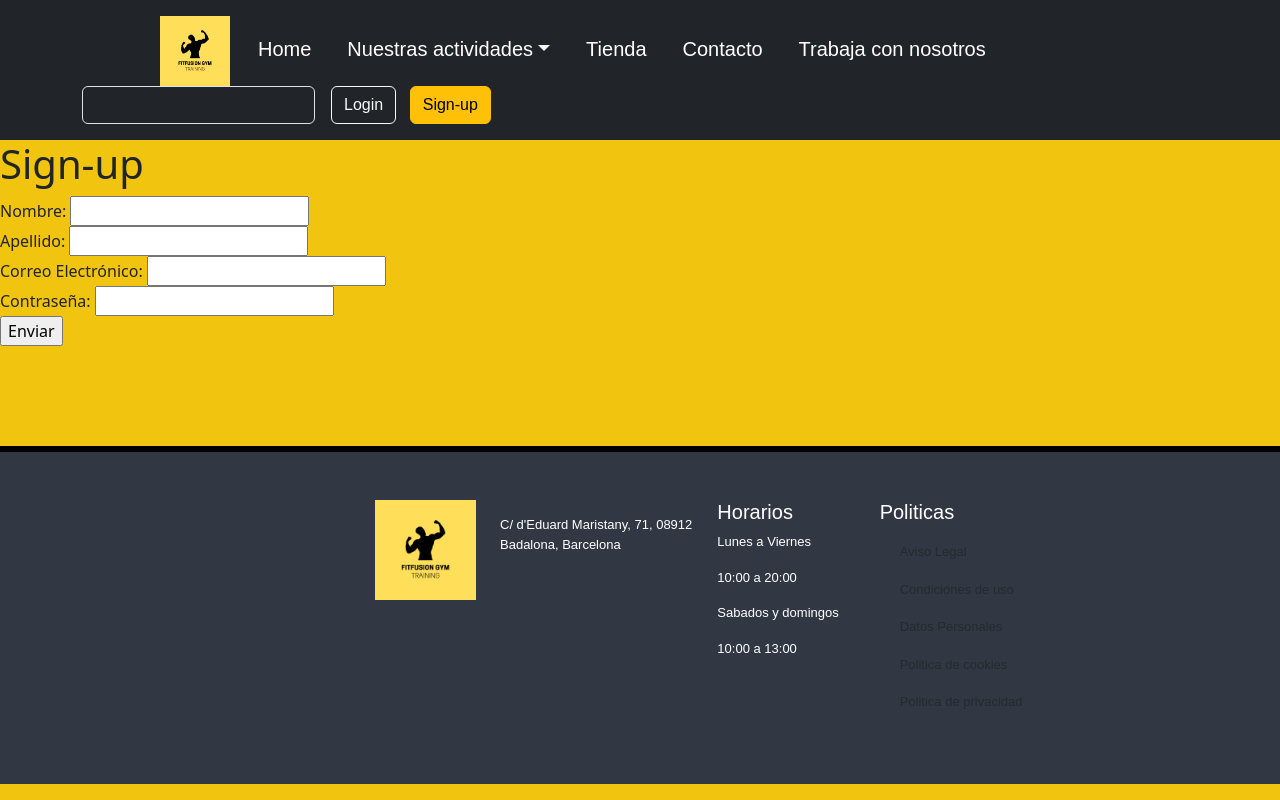
After one commit to bryan2134/Proyecto-DAW, a PHP site: page /signup.php in a window 1280 px wide. The commit adds this page. Run offline with PHP 8.4, Linux system fonts and the light colour scheme; a stand-in replaces the project's code that opens the database connection; some web fonts are replaced.

Commit message:
Add files via upload

```diff
--- a/Proyecto-arnau/Web/contacto.html
+++ b/Proyecto-arnau/Web/contacto.html
@@ -53,7 +53,7 @@
 
         <div class="text-end">
           <a href="login.html"><button type="button" class="btn btn-outline-light me-2">Login</button></a>
-          <a href="signup.html"><button type="button" class="btn btn-warning">Sign-up</button></a>
+          <a href="signup.php"><button type="button" class="btn btn-warning">Sign-up</button></a>
         </div>
       </div>
     </div>
@@ -71,7 +71,7 @@
 			<svg class="bd-placeholder-img" width="100%" height="570px" aria-hidden="true" preserveAspectRatio="xMidYMid slice" focusable="false"><rect width="100%" height="100%" fill="var(--bs-secondary-color)"/></svg>
 			<div class="container">
 			<div class="carousel-caption text-start">
-				<p><a class="btn btn-lg btn-primary" href="signup.html">UNETE!</a></p>
+				<p><a class="btn btn-lg btn-primary" href="signup.php">UNETE!</a></p>
 
 			</div>
 			</div>
--- a/Proyecto-arnau/Web/jiujitsu.html
+++ b/Proyecto-arnau/Web/jiujitsu.html
@@ -53,7 +53,7 @@
 
         <div class="text-end">
           <a href="login.html"><button type="button" class="btn btn-outline-light me-2">Login</button></a>
-          <a href="signup.html"><button type="button" class="btn btn-warning">Sign-up</button></a>
+          <a href="signup.php"><button type="button" class="btn btn-warning">Sign-up</button></a>
         </div>
       </div>
     </div>
@@ -71,7 +71,7 @@
 			<svg class="bd-placeholder-img" width="100%" height="570px" aria-hidden="true" preserveAspectRatio="xMidYMid slice" focusable="false"><rect width="100%" height="100%" fill="var(--bs-secondary-color)"/></svg>
 			<div class="container">
 			<div class="carousel-caption text-start">
-				<p><a class="btn btn-lg btn-primary" href="signup.html">UNETE!</a></p>
+				<p><a class="btn btn-lg btn-primary" href="signup.php">UNETE!</a></p>
 
 			</div>
 			</div>
--- a/Proyecto-arnau/Web/kickboxing.html
+++ b/Proyecto-arnau/Web/kickboxing.html
@@ -53,7 +53,7 @@
 
         <div class="text-end">
           <a href="login.html"><button type="button" class="btn btn-outline-light me-2">Login</button></a>
-          <a href="signup.html"><button type="button" class="btn btn-warning">Sign-up</button></a>
+          <a href="signup.php"><button type="button" class="btn btn-warning">Sign-up</button></a>
         </div>
       </div>
     </div>
@@ -71,7 +71,7 @@
 			<svg class="bd-placeholder-img" width="100%" height="570px" aria-hidden="true" preserveAspectRatio="xMidYMid slice" focusable="false"><rect width="100%" height="100%" fill="var(--bs-secondary-color)"/></svg>
 			<div class="container">
 			<div class="carousel-caption text-start">
-				<p><a class="btn btn-lg btn-primary" href="signup.html">UNETE!</a></p>
+				<p><a class="btn btn-lg btn-primary" href="signup.php">UNETE!</a></p>
 
 			</div>
 			</div>
--- a/Proyecto-arnau/Web/mma.html
+++ b/Proyecto-arnau/Web/mma.html
@@ -53,7 +53,7 @@
 
         <div class="text-end">
           <a href="login.html"><button type="button" class="btn btn-outline-light me-2">Login</button></a>
-          <a href="signup.html"><button type="button" class="btn btn-warning">Sign-up</button></a>
+          <a href="signup.php"><button type="button" class="btn btn-warning">Sign-up</button></a>
         </div>
       </div>
     </div>
@@ -71,7 +71,7 @@
 			<svg class="bd-placeholder-img" width="100%" height="570px" aria-hidden="true" preserveAspectRatio="xMidYMid slice" focusable="false"><rect width="100%" height="100%" fill="var(--bs-secondary-color)"/></svg>
 			<div class="container">
 			<div class="carousel-caption text-start">
-				<p><a class="btn btn-lg btn-primary" href="signup.html">UNETE!</a></p>
+				<p><a class="btn btn-lg btn-primary" href="signup.php">UNETE!</a></p>
 
 			</div>
 			</div>
--- a/Proyecto-arnau/Web/muaythai.html
+++ b/Proyecto-arnau/Web/muaythai.html
@@ -53,7 +53,7 @@
 
         <div class="text-end">
           <a href="login.html"><button type="button" class="btn btn-outline-light me-2">Login</button></a>
-          <a href="signup.html"><button type="button" class="btn btn-warning">Sign-up</button></a>
+          <a href="signup.php"><button type="button" class="btn btn-warning">Sign-up</button></a>
         </div>
       </div>
     </div>
@@ -71,7 +71,7 @@
 			<svg class="bd-placeholder-img" width="100%" height="570px" aria-hidden="true" preserveAspectRatio="xMidYMid slice" focusable="false"><rect width="100%" height="100%" fill="var(--bs-secondary-color)"/></svg>
 			<div class="container">
 			<div class="carousel-caption text-start">
-				<p><a class="btn btn-lg btn-primary" href="signup.html">UNETE!</a></p>
+				<p><a class="btn btn-lg btn-primary" href="signup.php">UNETE!</a></p>
 
 			</div>
 			</div>
--- /dev/null
+++ b/Proyecto-arnau/Web/registro.php
@@ -0,0 +1,37 @@
+<?php
+include("conexion.php");
+
+if(isset($_POST['registrarse'])){
+    if(
+        strlen($_POST['nombre']) >= 1 &&
+        strlen($_POST['apellido']) >= 1 &&
+        strlen($_POST['correo']) >= 1 &&
+        strlen($_POST['contrasena']) >= 1
+    ){
+        $name = trim($_POST['nombre']);
+        $apellido = trim($_POST['apellido']);
+        $email = trim($_POST['correo']);
+        $contrasena = trim($_POST['contrasena']);
+
+        // encriptar la contraeña
+        $hashed_password = password_hash($contrasena, PASSWORD_DEFAULT);
+
+        // Preparamos y ejecutamos el insert statement usando prepare statements
+        $consulta = "INSERT INTO User(Nombre, Apellido, Correo, Contraseña) VALUES (?, ?, ?, ?)";
+
+        $stmt = $mysqli->prepare($consulta);
+        $stmt->bind_param("ssss", $name, $apellido, $email, $hashed_password);
+        $stmt->execute();
+
+        if($stmt->affected_rows > 0){
+            echo '<h3 class="success">Tu registro se ha completado</h3>';
+        } else {
+            echo '<h3 class="error">Ocurrió un error</h3>';
+        }
+
+        $stmt->close();
+    } else {
+        echo '<h3 class="error">Llena todos los campos</h3>';
+    }
+}
+?>
--- /dev/null
+++ b/Proyecto-arnau/Web/signup.php
@@ -0,0 +1,114 @@
+
+<!DOCTYPE html>
+<html>
+<head>
+	<!-- Responsive -->
+	<meta name="viewport" content="width=device-width, initial-scale=1, minimum-scale=1,
+	maximum-scale=1.20">
+	<title>FitFusion Gym</title>
+
+	<!-- CSS -->
+	<link rel="stylesheet" href="CSS/EstiloInicio.css" type="text/css"/>
+
+	<!-- Favicon -->
+	<link rel="icon" type="image/png" sizes="16x16"  href="images/favicon.png">
+	<link href="https://cdn.jsdelivr.net/npm/bootstrap@5.3.2/dist/css/bootstrap.min.css" rel="stylesheet" integrity="sha384-T3c6CoIi6uLrA9TneNEoa7RxnatzjcDSCmG1MXxSR1GAsXEV/Dwwykc2MPK8M2HN" crossorigin="anonymous">
+	<script src="https://cdn.jsdelivr.net/npm/bootstrap@5.3.2/dist/js/bootstrap.bundle.min.js" integrity="sha384-C6RzsynM9kWDrMNeT87bh95OGNyZPhcTNXj1NW7RuBCsyN/o0jlpcV8Qyq46cDfL" crossorigin="anonymous"></script>
+</head>
+<body>
+
+<div class="b-example-divider"></div>
+
+  <header class="p-3 text-bg-dark">
+    <div class="container">
+      <div class="d-flex flex-wrap align-items-center justify-content-center justify-content-lg-start">
+        <a href="/" class="d-flex align-items-center mb-2 mb-lg-0 text-white text-decoration-none">
+          <svg class="bi me-2" width="40" height="32" role="img" aria-label="Bootstrap"><use xlink:href="#bootstrap"/></svg>
+        </a>
+
+        <ul class="nav col-12 col-lg-auto me-lg-auto mb-2 justify-content-center mb-md-0">
+			<img class="ManIni" src="images/logo.png">
+          <li><a href="index.html" class="nav-link px-2 text-white">Home</a></li>
+          <li class="nav-item dropdown">
+            <a href="contacto.html" class="nav-link px-2 text-white dropdown-toggle" data-bs-toggle="dropdown" role="button" aria-expanded="false">Nuestras actividades</a>
+            <ul class="dropdown-menu" style="background-color: #313844;">
+                <li><a href="boxeo.html" class="dropdown-item">Boxeo</a></li>
+                <li><a href="kickboxing.html" class="dropdown-item">Kick Boxing</a></li>
+                <li><a href="muaythai.html" class="dropdown-item">Muay Thai</a></li>
+                <li><a href="jiujitsu.html" class="dropdown-item">Jiu Jitsu</a></li>
+                <li><a href="taekwondo.html" class="dropdown-item">Taekwondo</a></li>
+                <li><a href="mma.html" class="dropdown-item">MMA</a></li>
+            </ul>
+        </li>
+			<li><a href="tienda.html" class="nav-link px-2 text-white">Tienda</a></li>
+          <li><a href="contacto.html" class="nav-link px-2 text-white">Contacto</a></li>
+          <li><a href="trabajaconnosotros.html" class="nav-link px-2 text-white">Trabaja con nosotros</a></li>
+        </ul>
+
+        <form class="col-12 col-lg-auto mb-3 mb-lg-0 me-lg-3" role="search">
+          <input type="search" class="form-control form-control-dark text-bg-dark" placeholder="Search..." aria-label="Search">
+        </form>
+
+        <div class="text-end">
+            <a href="login.html"><button type="button" class="btn btn-outline-light me-2">Login</button></a>
+            <a href="signup.php"><button type="button" class="btn btn-warning">Sign-up</button></a>
+          </div>
+      </div>
+    </div>
+  </header>
+<main>
+    <h1>Sign-up</h1>
+       <div>
+      <form method= "POST">
+          <label for="nombre">Nombre:</label>
+          <input type="text" id="nombre" name="nombre" required>
+        </div>
+        <div>
+          <label for="apellido">Apellido:</label>
+          <input type="text" id="apellido" name="apellido" required>
+        </div>
+        <div>
+          <label for="correo">Correo Electrónico:</label>
+          <input type="email" id="correo" name="correo" required>
+        </div>
+
+        <div>
+          <label for="contrasena">Contraseña:</label>
+          <input type="password" id="contrasena" name="contrasena" required>
+        </div>
+        <div>
+          <input type="submit" name="registrarse" value="Enviar">
+        </div>
+      </form>
+      <?php
+      include ("registro.php");
+      ?>
+	<footer class="py-5 footer">
+        <div class="row">
+          <img id="imgfooter" src="images/logo.png">
+          <div class="col-6 col-md-2 mb-3 carrer" style="margin-top: 15px;">
+          <p >C/ d'Eduard Maristany, 71, 08912 Badalona, Barcelona</p>
+          </div>
+          <div class="col-6 col-md-2 mb-3 horarios">
+            <h5>Horarios</h5>
+            <p>Lunes a Viernes</p>
+            <p>10:00 a 20:00</p>
+            <p>Sabados y domingos</p>
+            <p>10:00 a 13:00</p>
+          </div>
+          <div class="col-6 col-md-2 mb-3" style="margin-left: -55px;">
+              <h5>Politicas</h5>
+              <ul class="nav flex-column">
+                <li class="nav-item mb-2"><a href="#" class="nav-link p-0 text-muted">Aviso Legal</a></li>
+                <li class="nav-item mb-2"><a href="#" class="nav-link p-0 text-muted">Condiciones de uso</a></li>
+                <li class="nav-item mb-2"><a href="#" class="nav-link p-0 text-muted">Datos Personales</a></li>
+                <li class="nav-item mb-2"><a href="#" class="nav-link p-0 text-muted">Politica de cookies</a></li>
+                <li class="nav-item mb-2"><a href="#" class="nav-link p-0 text-muted">Politica de privacidad</a></li>
+              </ul>
+            </div>
+        </div>
+      </footer>
+      </main>
+  </body>
+
+  </html>
--- a/Proyecto-arnau/Web/tienda.html
+++ b/Proyecto-arnau/Web/tienda.html
@@ -53,7 +53,7 @@
 
         <div class="text-end">
           <a href="login.html"><button type="button" class="btn btn-outline-light me-2">Login</button></a>
-          <a href="signup.html"><button type="button" class="btn btn-warning">Sign-up</button></a>
+          <a href="signup.php"><button type="button" class="btn btn-warning">Sign-up</button></a>
         </div>
       </div>
     </div>
@@ -71,7 +71,7 @@
 			<svg class="bd-placeholder-img" width="100%" height="570px" aria-hidden="true" preserveAspectRatio="xMidYMid slice" focusable="false"><rect width="100%" height="100%" fill="var(--bs-secondary-color)"/></svg>
 			<div class="container">
 			<div class="carousel-caption text-start">
-				<p><a class="btn btn-lg btn-primary" href="signup.html">UNETE!</a></p>
+				<p><a class="btn btn-lg btn-primary" href="signup.php">UNETE!</a></p>
 
 			</div>
 			</div>
```
Also changed, not shown: Proyecto-arnau/Web/enviar.php (+9 -9 lines), Proyecto-arnau/Web/index.html (+3 -4 lines), Proyecto-arnau/Web/login.html (+7 -8 lines), Proyecto-arnau/Web/login.php (added, +31 -0 lines), Proyecto-arnau/Web/trabajaconnosotros.html (+4 -32 lines).
